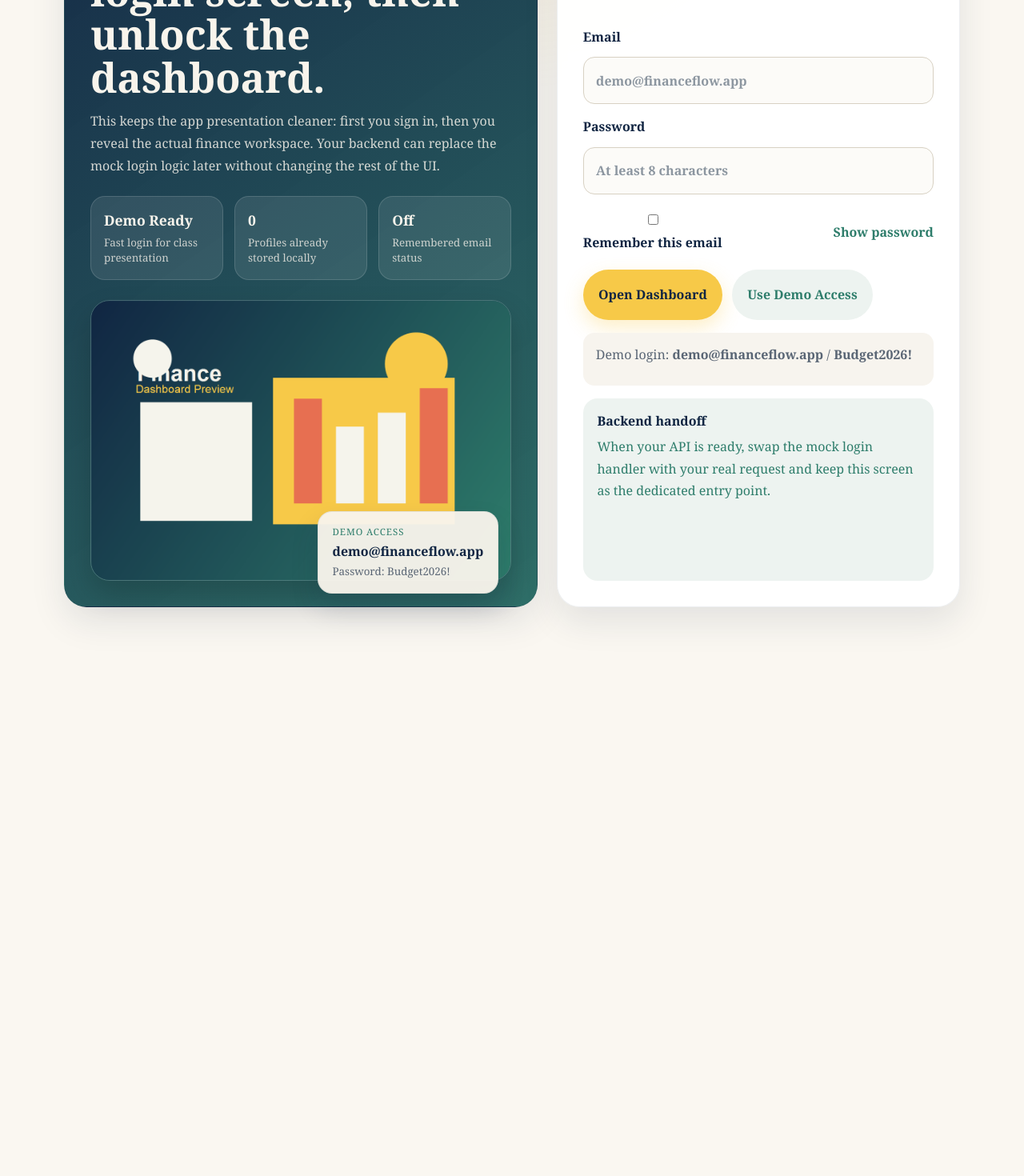
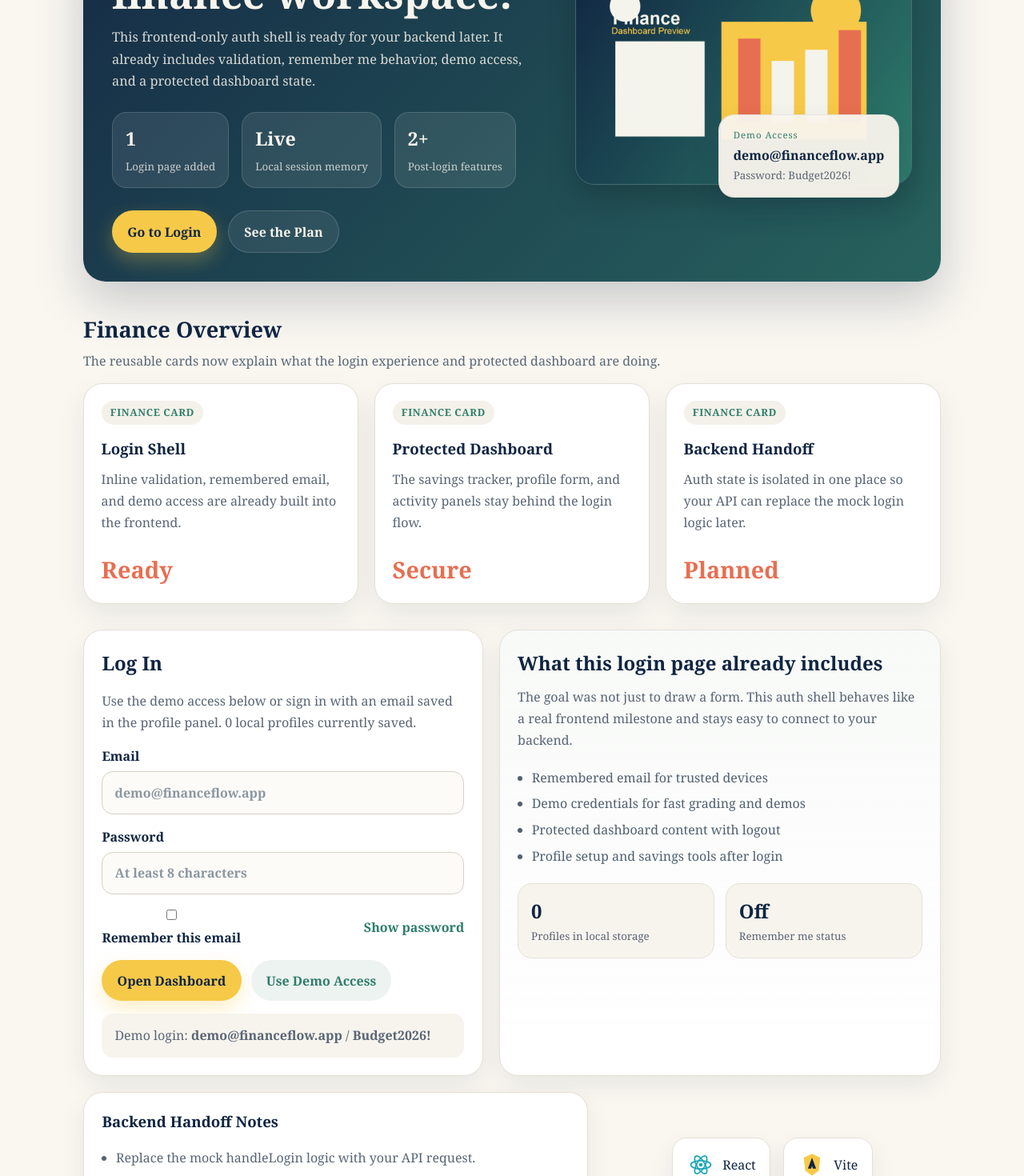
Before and after one commit to Amanor-12/personal-finance-tracker-frontend, a React (Vite) app: page / in a window 1280 px wide. Shown: the part 300-1770 px from the top of the page at 80% size. Before the commit the page ends 1123 px from the top, so only its background shows below. Built offline with nearby package versions, Linux system fonts and the light colour scheme.

Commit message:
Revert "Make login page show first"
This reverts commit c0c9da154571242df75ffa3abc6d175732fc6730.

```diff
--- a/src/App.css
+++ b/src/App.css
@@ -2,151 +2,6 @@
   max-width: 1120px;
   margin: 0 auto;
   padding: 2rem 1.5rem 4rem;
-}
-
-.auth-page {
-  min-height: calc(100vh - 78px);
-  display: flex;
-  align-items: center;
-  padding: 2rem 1.5rem 4rem;
-}
-
-.auth-stage {
-  width: min(1120px, 100%);
-  margin: 0 auto;
-  display: grid;
-  grid-template-columns: 1.08fr 0.92fr;
-  gap: 1.5rem;
-  align-items: stretch;
-}
-
-.auth-showcase,
-.auth-form-panel {
-  border-radius: 28px;
-  padding: 2rem;
-  border: 1px solid rgba(16, 37, 66, 0.08);
-  box-shadow: 0 18px 44px rgba(16, 37, 66, 0.1);
-}
-
-.auth-showcase {
-  background: linear-gradient(145deg, rgba(16, 37, 66, 0.98), rgba(34, 102, 95, 0.94));
-  color: #f8f4ec;
-}
-
-.auth-form-panel {
-  display: grid;
-  gap: 1rem;
-  background: rgba(255, 255, 255, 0.95);
-}
-
-.auth-eyebrow {
-  display: inline-flex;
-  padding: 0.4rem 0.75rem;
-  border-radius: 999px;
-  font-size: 0.8rem;
-  font-weight: 700;
-  letter-spacing: 0.06em;
-  text-transform: uppercase;
-  background: rgba(247, 201, 72, 0.18);
-  color: #f7c948;
-}
-
-.auth-showcase h1 {
-  margin: 1rem 0 0.85rem;
-  font-size: clamp(2.1rem, 4vw, 3.9rem);
-  line-height: 1.05;
-}
-
-.auth-showcase p {
-  margin: 0;
-  max-width: 34rem;
-  line-height: 1.75;
-  color: rgba(248, 244, 236, 0.84);
-}
-
-.auth-stage-stats {
-  display: grid;
-  grid-template-columns: repeat(3, minmax(0, 1fr));
-  gap: 0.9rem;
-  margin-top: 1.5rem;
-}
-
-.auth-stage-stats div {
-  padding: 0.95rem 1rem;
-  border-radius: 18px;
-  background: rgba(255, 255, 255, 0.09);
-  border: 1px solid rgba(255, 255, 255, 0.14);
-}
-
-.auth-stage-stats strong {
-  display: block;
-  font-size: 1.1rem;
-}
-
-.auth-stage-stats small {
-  display: block;
-  margin-top: 0.35rem;
-  color: rgba(248, 244, 236, 0.78);
-}
-
-.auth-visual-card {
-  position: relative;
-  margin-top: 1.6rem;
-}
-
-.auth-visual-card img {
-  width: 100%;
-  display: block;
-  border-radius: 24px;
-  border: 1px solid rgba(255, 255, 255, 0.16);
-  box-shadow: 0 18px 36px rgba(0, 0, 0, 0.18);
-}
-
-.auth-credential-card {
-  position: absolute;
-  right: 1rem;
-  bottom: -1rem;
-  display: grid;
-  gap: 0.25rem;
-  padding: 1rem 1.1rem;
-  border-radius: 18px;
-  background: rgba(248, 244, 236, 0.96);
-  color: #102542;
-  border: 1px solid rgba(16, 37, 66, 0.08);
-  box-shadow: 0 18px 34px rgba(16, 37, 66, 0.16);
-}
-
-.auth-credential-card span {
-  font-size: 0.72rem;
-  text-transform: uppercase;
-  letter-spacing: 0.08em;
-  color: #2e7d6b;
-}
-
-.auth-credential-card small {
-  color: #596574;
-}
-
-.auth-note {
-  padding: 1rem 1.1rem;
-  border-radius: 18px;
-  background: #edf3f0;
-}
-
-.auth-note h2,
-.auth-note p {
-  margin: 0;
-}
-
-.auth-note h2 {
-  font-size: 1rem;
-  color: #102542;
-}
-
-.auth-note p {
-  margin-top: 0.45rem;
-  color: #2e7d6b;
-  line-height: 1.7;
 }
 
 .hero {
@@ -443,7 +298,6 @@
 }
 
 @media (max-width: 920px) {
-  .auth-stage,
   .hero,
   .workspace,
   .dashboard-grid,
@@ -456,26 +310,17 @@
     position: static;
     margin-top: 1rem;
   }
-
-  .auth-credential-card {
-    position: static;
-    margin-top: 1rem;
-  }
 }
 
 @media (max-width: 640px) {
-  .auth-page,
   .app-shell {
     padding: 1.25rem 1rem 3rem;
   }
 
-  .auth-showcase,
-  .auth-form-panel,
   .hero {
     padding: 1.5rem;
   }
 
-  .auth-stage-stats,
   .mini-stat-grid {
     grid-template-columns: 1fr;
   }
--- a/src/App.jsx
+++ b/src/App.jsx
@@ -336,75 +336,6 @@ function App() {
       : '',
   };
 
-  if (!session) {
-    return (
-      <>
-        <Navbar
-          isAuthenticated={false}
-          navItems={[]}
-          onLogout={handleLogout}
-          userName={session?.fullName}
-        />
-
-        <main className="auth-page">
-          <section className="auth-stage">
-            <div className="auth-showcase">
-              <span className="auth-eyebrow">Personal Finance Login</span>
-              <h1>Start with a focused login screen, then unlock the dashboard.</h1>
-              <p>
-                This keeps the app presentation cleaner: first you sign in, then you
-                reveal the actual finance workspace. Your backend can replace the mock
-                login logic later without changing the rest of the UI.
-              </p>
-
-              <div className="auth-stage-stats">
-                <div>
-                  <strong>Demo Ready</strong>
-                  <small>Fast login for class presentation</small>
-                </div>
-                <div>
-                  <strong>{profiles.length}</strong>
-                  <small>Profiles already stored locally</small>
-                </div>
-                <div>
-                  <strong>{rememberedEmail ? 'On' : 'Off'}</strong>
-                  <small>Remembered email status</small>
-                </div>
-              </div>
-
-              <div className="auth-visual-card">
-                <img src={hero} alt="Personal finance dashboard preview" />
-                <div className="auth-credential-card">
-                  <span>Demo Access</span>
-                  <strong>{demoAccount.email}</strong>
-                  <small>Password: {demoAccount.password}</small>
-                </div>
-              </div>
-            </div>
-
-            <div className="auth-form-panel">
-              <LoginForm
-                key={rememberedEmail || 'login-form'}
-                defaultEmail={rememberedEmail}
-                demoAccount={demoAccount}
-                onLogin={handleLogin}
-                savedProfilesCount={profiles.length}
-              />
-
-              <div className="auth-note">
-                <h2>Backend handoff</h2>
-                <p>
-                  When your API is ready, swap the mock login handler with your real
-                  request and keep this screen as the dedicated entry point.
-                </p>
-              </div>
-            </div>
-          </section>
-        </main>
-      </>
-    );
-  }
-
   return (
     <>
       <Navbar
@@ -483,6 +414,8 @@ function App() {
           ))}
         </section>
 
+        {session ? (
+          <>
             <section className="workspace" id="workspace">
               <div className="workspace-panel">
                 <Counter
@@ -548,6 +481,69 @@ function App() {
                 </div>
               </div>
             </section>
+          </>
+        ) : (
+          <>
+            <section className="workspace auth-workspace" id="workspace">
+              <div className="workspace-panel">
+                <LoginForm
+                  key={rememberedEmail || 'login-form'}
+                  defaultEmail={rememberedEmail}
+                  demoAccount={demoAccount}
+                  onLogin={handleLogin}
+                  savedProfilesCount={profiles.length}
+                />
+              </div>
+              <div className="workspace-panel workspace-panel-accent" id="activity">
+                <h2>What this login page already includes</h2>
+                <p>
+                  The goal was not just to draw a form. This auth shell behaves like a
+                  real frontend milestone and stays easy to connect to your backend.
+                </p>
+
+                <ul className="feature-list">
+                  <li>Remembered email for trusted devices</li>
+                  <li>Demo credentials for fast grading and demos</li>
+                  <li>Protected dashboard content with logout</li>
+                  <li>Profile setup and savings tools after login</li>
+                </ul>
+
+                <div className="mini-stat-grid">
+                  <div>
+                    <strong>{profiles.length}</strong>
+                    <small>Profiles in local storage</small>
+                  </div>
+                  <div>
+                    <strong>{rememberedEmail ? 'On' : 'Off'}</strong>
+                    <small>Remember me status</small>
+                  </div>
+                </div>
+              </div>
+            </section>
+
+            <section className="status-strip">
+              <div className="status-card">
+                <h3>Backend Handoff Notes</h3>
+                <ul>
+                  <li>Replace the mock handleLogin logic with your API request.</li>
+                  <li>Keep the same dashboard layout after your token is returned.</li>
+                  <li>Reuse the saved profile panel for onboarding or account setup.</li>
+                </ul>
+              </div>
+
+              <div className="status-badges">
+                <div>
+                  <img src={reactLogo} alt="React logo" />
+                  <span>React</span>
+                </div>
+                <div>
+                  <img src={viteLogo} alt="Vite logo" />
+                  <span>Vite</span>
+                </div>
+              </div>
+            </section>
+          </>
+        )}
       </main>
     </>
   );
--- a/src/components/LoginForm.jsx
+++ b/src/components/LoginForm.jsx
@@ -69,8 +69,8 @@ function LoginForm({ defaultEmail, demoAccount, onLogin, savedProfilesCount }) {
     <form className="login-form" onSubmit={handleSubmit}>
       <h2>Log In</h2>
       <p>
-        Use the demo access below or sign in with an email that already exists in
-        local storage. {savedProfilesCount} local profile{savedProfilesCount === 1 ? '' : 's'} currently saved.
+        Use the demo access below or sign in with an email saved in the profile
+        panel. {savedProfilesCount} local profile{savedProfilesCount === 1 ? '' : 's'} currently saved.
       </p>
 
       <label htmlFor="loginEmail">
--- a/src/components/Navbar.jsx
+++ b/src/components/Navbar.jsx
@@ -8,7 +8,6 @@ function Navbar({ isAuthenticated, navItems, onLogout, userName }) {
         <span>{isAuthenticated ? 'Dashboard unlocked' : 'Frontend auth shell'}</span>
       </div>
 
-      {navItems.length > 0 ? (
       <ul>
         {navItems.map((item) => (
           <li key={item.href}>
@@ -16,7 +15,6 @@ function Navbar({ isAuthenticated, navItems, onLogout, userName }) {
           </li>
         ))}
       </ul>
-      ) : null}
 
       <div className="navbar-actions">
         {isAuthenticated ? (
```
Lines whose indentation alone changed are shown as unchanged.
